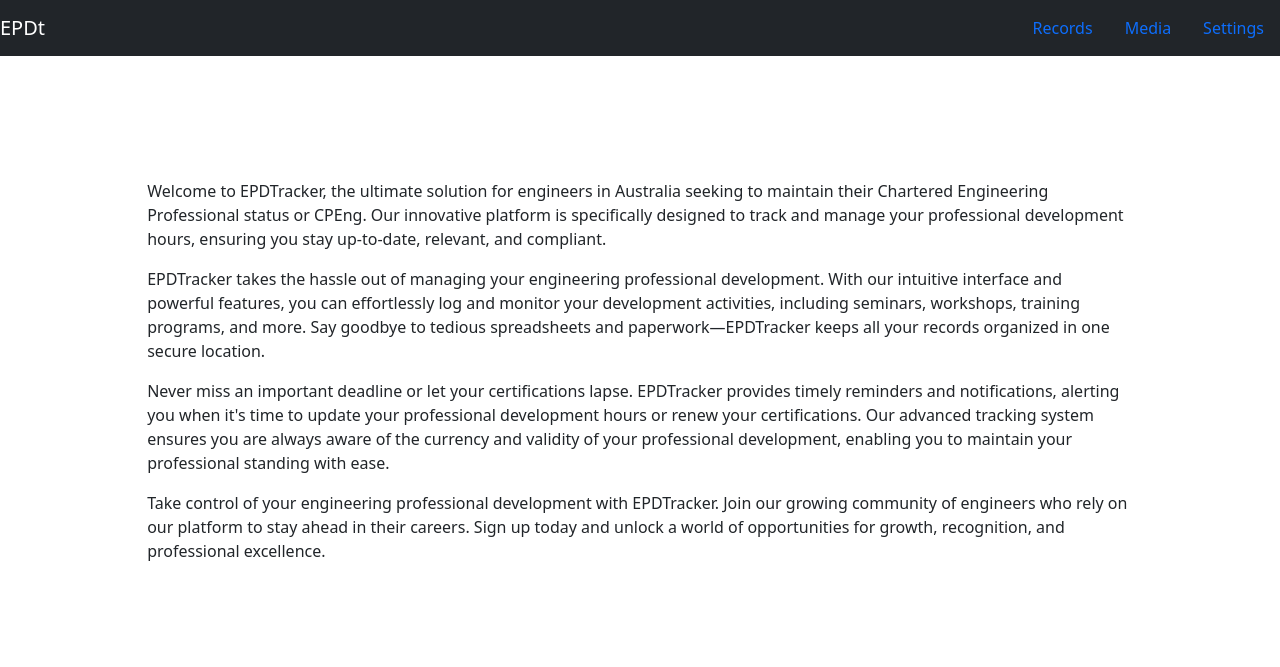
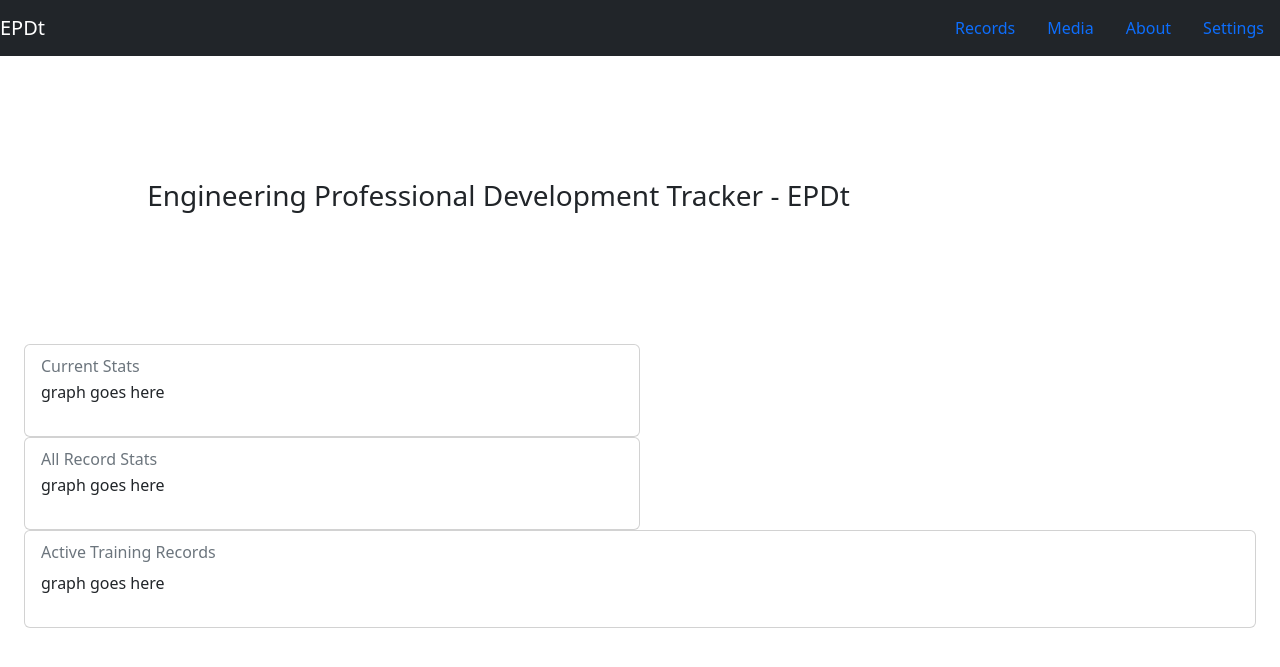
Before and after one commit to microtechno9000/engineering-pd-tracker, a Flask app: page / in a window 1280 px wide. Shown: the top 667 px of the page. Run offline with Flask 3, Linux system fonts and the light colour scheme; parts of the project's set-up code (start-up, migrations or seed data) failed here and were passed over; some libraries are stand-ins or nearby versions.

Commit message:
created about page with previous index text created layout for records on index page

```diff
--- a/app/__init__.py
+++ b/app/__init__.py
@@ -32,9 +32,11 @@ def create_app(config_class=Config):
     from app.media import blueprint_media
     from app.records import blueprint_records
     from app.settings import blueprint_settings
+    from app.about import blueprint_about
     app.register_blueprint(blueprint_main)
     app.register_blueprint(blueprint_media)
     app.register_blueprint(blueprint_records)
     app.register_blueprint(blueprint_settings)
+    app.register_blueprint(blueprint_about)
 
     return app
--- /dev/null
+++ b/app/about/__init__.py
@@ -0,0 +1,6 @@
+from flask import Blueprint
+
+blueprint_about = Blueprint('about', __name__,
+                            template_folder='templates')
+
+from app.about import routes  # noqa: E402, F401
--- /dev/null
+++ b/app/main/templates/graph_current.html
@@ -0,0 +1,10 @@
+{% block graph_current %}
+    <div class="card" style="width: 100%">
+        <div class="card-body">
+            <h6 class="card-subtitle mb-2 text-muted">
+                Active Training Records
+            </h6>
+            <p> graph goes here </p>
+        </div>
+    </div>
+{% endblock %}
--- /dev/null
+++ b/app/main/templates/graph_stats_all.html
@@ -0,0 +1,10 @@
+{% block graph_stats_all %}
+    <div class="card" style="width: 100%">
+        <div class="card-body">
+            <h6 class="card-subtitle mb-1 text-muted">
+                All Record Stats
+            </h6>
+            <p> graph goes here </p>
+        </div>
+    </div>
+{% endblock %}
--- /dev/null
+++ b/app/main/templates/graph_stats_current.html
@@ -0,0 +1,10 @@
+{% block graph_stats_current %}
+    <div class="card" style="width: 100%">
+        <div class="card-body">
+            <h6 class="card-subtitle mb-1 text-muted">
+                Current Stats
+            </h6>
+            <p> graph goes here </p>
+        </div>
+    </div>
+{% endblock %}
--- a/app/main/templates/index.html
+++ b/app/main/templates/index.html
@@ -5,10 +5,20 @@
 {% block content %}
     <div class="container-fluid h-100 mx-auto">
         <div style="padding: 10%">
-            <p> Welcome to EPDTracker, the ultimate solution for engineers in Australia seeking to maintain their Chartered Engineering Professional status or CPEng. Our innovative platform is specifically designed to track and manage your professional development hours, ensuring you stay up-to-date, relevant, and compliant.</p>
-            <p>EPDTracker takes the hassle out of managing your engineering professional development. With our intuitive interface and powerful features, you can effortlessly log and monitor your development activities, including seminars, workshops, training programs, and more. Say goodbye to tedious spreadsheets and paperwork—EPDTracker keeps all your records organized in one secure location.</p>
-            <p>Never miss an important deadline or let your certifications lapse. EPDTracker provides timely reminders and notifications, alerting you when it's time to update your professional development hours or renew your certifications. Our advanced tracking system ensures you are always aware of the currency and validity of your professional development, enabling you to maintain your professional standing with ease.</p>
-            <p>Take control of your engineering professional development with EPDTracker. Join our growing community of engineers who rely on our platform to stay ahead in their careers. Sign up today and unlock a world of opportunities for growth, recognition, and professional excellence.</p>
+            <h3> Engineering Professional Development Tracker - EPDt</h3>
+        </div>
+        <div class="flex-row w-100">
+            <div class="flex-column w-50">
+                {% include 'graph_stats_current.html' %}
+            </div>
+            <div class="flex-column w-50">
+                {% include 'graph_stats_all.html' %}
+            </div>
+        </div>
+        <div class="flex-row w-100">
+            <div class="flex-column">
+                {% include 'graph_current.html' %}
+            </div>
         </div>
     </div>
 {% endblock %}
--- a/app/models/record.py
+++ b/app/models/record.py
@@ -4,7 +4,9 @@ Model for the records table
 from app.extensions import db
 
 
+# noinspection SpellCheckingInspection
 class Record(db.Model):
+    # noinspection SpellCheckingInspection
     __tablename__ = "record"
 
     id = db.Column(db.Integer, primary_key=True)
--- a/app/templates/base.html
+++ b/app/templates/base.html
@@ -24,6 +24,9 @@
                         <a class="nav-link" href="/media">Media</a>
                     </li>
                     <li class="nav-item">
+                        <a class="nav-link" href="/about">About</a>
+                    </li>
+                    <li class="nav-item">
                         <a class="nav-link" href="/settings">Settings</a>
                     </li>
                 </ul>
```
Also changed, not shown: app/about/routes.py (added, +8 -0 lines), app/about/templates/about.html (added, +14 -0 lines).
